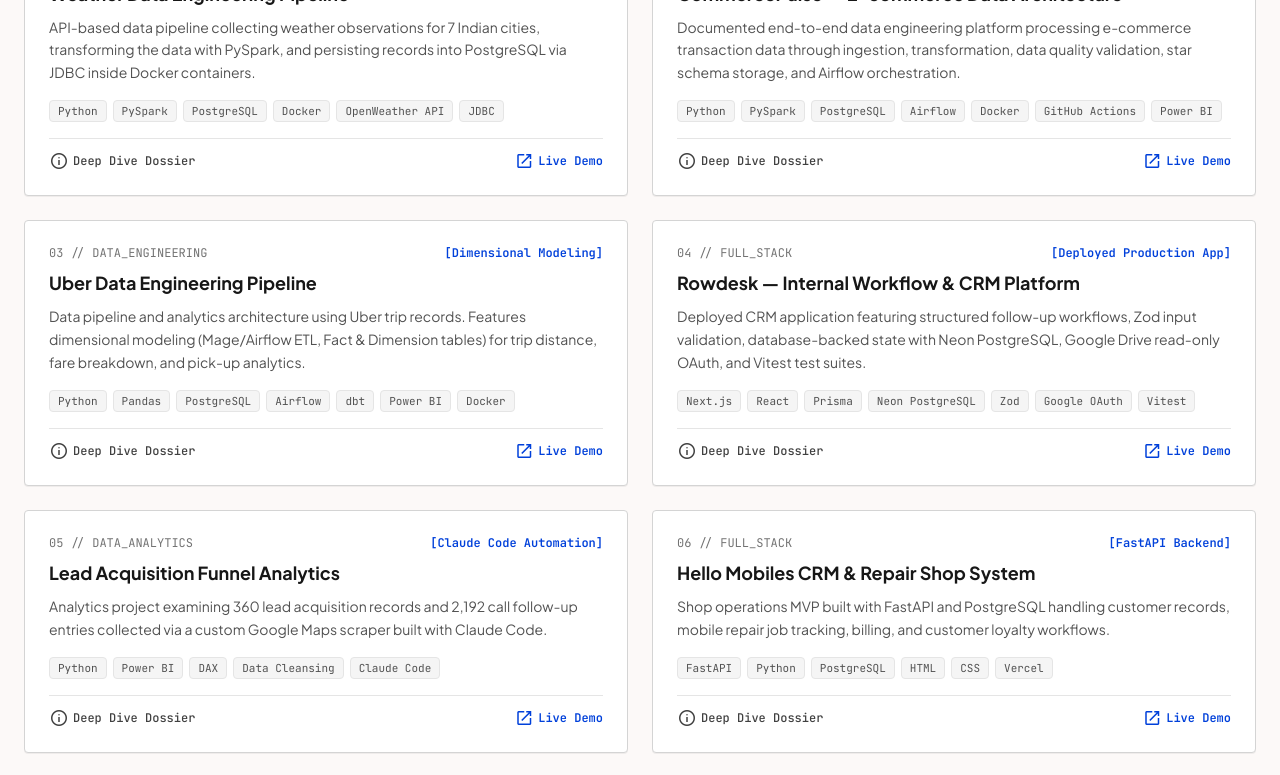
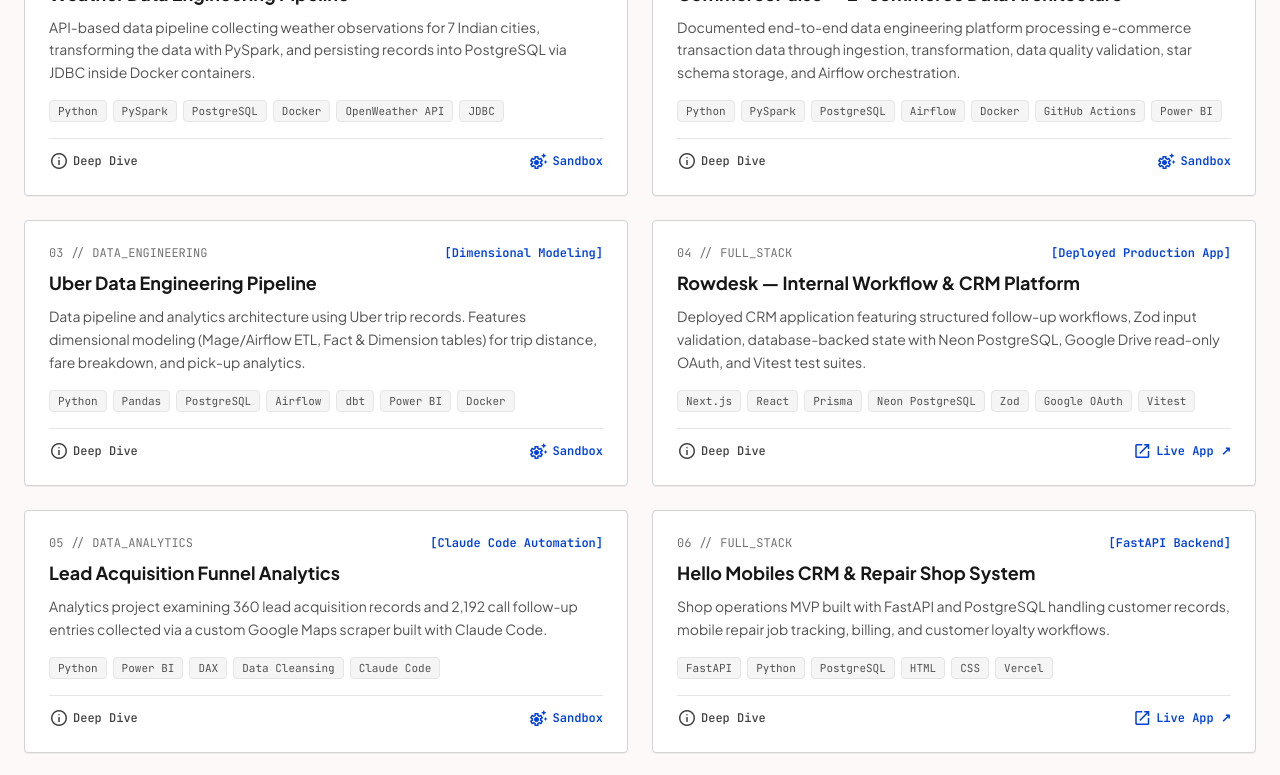
Before and after one commit to ARULKINT/portfolio_arul, a React (Vite) app: page / in a window 1280 px wide. Shown: the part 1920-2695 px from the top of the page. Built offline with nearby package versions, Linux system fonts and the light colour scheme.

Commit message:
fix: direct live application URL navigation for deployed projects

```diff
--- a/src/components/ProjectModal.tsx
+++ b/src/components/ProjectModal.tsx
@@ -30,6 +30,7 @@
               {project.status}
             </span>
           </div>
+          <div className="flex items-center gap-3">
             <button
               onClick={onClose}
               className="p-1 rounded text-neutral-400 hover:text-neutral-900 dark:hover:text-white hover:bg-neutral-200 dark:hover:bg-neutral-800 transition-colors cursor-pointer"
@@ -37,6 +38,7 @@
             >
               <span className="material-symbols-outlined text-[22px]">close</span>
             </button>
+          </div>
         </div>
 
         {/* Modal Scrollable Body */}
@@ -283,7 +285,7 @@
 
         {/* Modal Footer Controls */}
         <div className="px-6 py-4 border-t border-neutral-200 dark:border-neutral-800 bg-neutral-50 dark:bg-neutral-900/90 flex flex-wrap items-center justify-between gap-3">
-          <div className="flex items-center gap-4 font-mono text-xs">
+          <div className="flex flex-wrap items-center gap-4 font-mono text-xs">
             <a
               href={project.githubUrl}
               target="_blank"
@@ -293,6 +295,21 @@
               <span className="material-symbols-outlined text-[16px]">code</span>
               <span>Inspect GitHub Repository</span>
             </a>
+
+            {project.demoUrl && project.demoUrl.startsWith('http') && (
+              <>
+                <span className="text-neutral-400">|</span>
+                <a
+                  href={project.demoUrl}
+                  target="_blank"
+                  rel="noreferrer"
+                  className="inline-flex items-center gap-1.5 px-3 py-1 bg-emerald-600 hover:bg-emerald-500 text-white rounded font-bold transition-colors shadow-xs"
+                >
+                  <span className="material-symbols-outlined text-[16px]">open_in_new</span>
+                  <span>Launch Live App ↗</span>
+                </a>
+              </>
+            )}
           </div>
 
           <button
--- a/src/components/ProjectsSection.tsx
+++ b/src/components/ProjectsSection.tsx
@@ -183,13 +183,25 @@
                         <span>GitHub Repo</span>
                       </a>
                       <span className="text-neutral-400">/</span>
+                      {featured01.demoUrl && featured01.demoUrl.startsWith('http') ? (
+                        <a
+                          href={featured01.demoUrl}
+                          target="_blank"
+                          rel="noreferrer"
+                          className={`inline-flex items-center gap-1.5 hover:underline cursor-pointer ${textPrimary}`}
+                        >
+                          <span className="material-symbols-outlined text-[16px]">open_in_new</span>
+                          <span>Live Demo ↗</span>
+                        </a>
+                      ) : (
                         <button
                           onClick={() => setSelectedProject(featured01)}
                           className={`inline-flex items-center gap-1.5 hover:underline cursor-pointer ${textPrimary}`}
                         >
-                        <span className="material-symbols-outlined text-[16px]">open_in_new</span>
-                        <span>Live Demo</span>
+                          <span className="material-symbols-outlined text-[16px]">settings_suggest</span>
+                          <span>Interactive Sandbox</span>
                         </button>
+                      )}
                     </div>
                   </div>
                 </div>
@@ -375,14 +387,34 @@
                   </div>
 
                   <div className="flex items-center justify-between pt-3 border-t border-neutral-200 dark:border-neutral-800 font-mono text-xs">
-                    <span className="text-neutral-700 dark:text-neutral-300 group-hover:text-[#0040da] flex items-center gap-1 font-medium">
+                    <button
+                      onClick={(e) => {
+                        e.stopPropagation();
+                        setSelectedProject(project);
+                      }}
+                      className="text-neutral-700 dark:text-neutral-300 hover:text-[#0040da] flex items-center gap-1 font-medium cursor-pointer"
+                    >
                       <span className="material-symbols-outlined text-[15px]">info</span>
-                      <span>Deep Dive Dossier</span>
+                      <span>Deep Dive</span>
+                    </button>
+
+                    {project.demoUrl && project.demoUrl.startsWith('http') ? (
+                      <a
+                        href={project.demoUrl}
+                        target="_blank"
+                        rel="noreferrer"
+                        onClick={(e) => e.stopPropagation()}
+                        className={`flex items-center gap-1 font-semibold hover:underline cursor-pointer ${textPrimary}`}
+                      >
+                        <span className="material-symbols-outlined text-[15px]">open_in_new</span>
+                        <span>Live App ↗</span>
+                      </a>
+                    ) : (
+                      <span className={`flex items-center gap-1 font-semibold ${textPrimary}`}>
+                        <span className="material-symbols-outlined text-[15px]">settings_suggest</span>
+                        <span>Sandbox</span>
                       </span>
-                    <span className={`flex items-center gap-1 font-semibold ${textPrimary}`}>
-                      <span className="material-symbols-outlined text-[15px]">open_in_new</span>
-                      <span>Live Demo</span>
-                    </span>
+                    )}
                   </div>
                 </div>
               </article>
```
Lines whose indentation alone changed are shown as unchanged.
